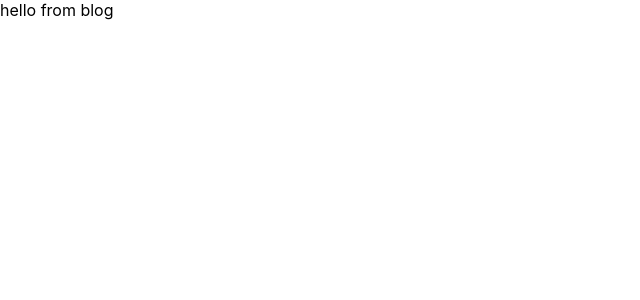
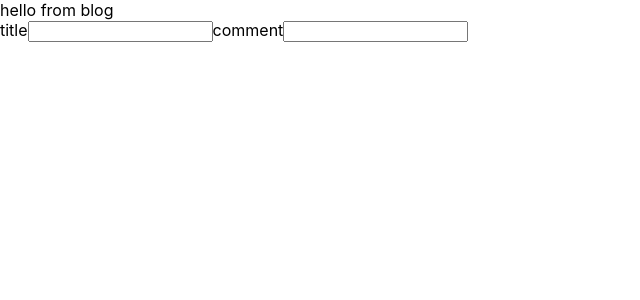
Before and after one commit to Michaelleojacob/blogapi-client, a Next.js app: page /blogs/1 in a window 1280 px wide. Shown: the top 300 px of the page, without its empty margins (0-640 px from the left). Built offline with nearby package versions, Linux system fonts and the light colour scheme; no server answers.

Commit message:
+dynamic blog and comments are now fetched in /pages/blogs/[id]/index.js.

```diff
--- /dev/null
+++ b/components/newCommentForm.js
@@ -0,0 +1,15 @@
+const SubmitComment = (id) => {
+  console.log(id);
+  return (
+    <>
+      <form>
+        <label>title</label>
+        <input></input>
+        <label>comment</label>
+        <input></input>
+      </form>
+    </>
+  );
+};
+
+export default SubmitComment;
--- a/pages/blogs/[id]/index.js
+++ b/pages/blogs/[id]/index.js
@@ -1,7 +1,36 @@
+import { useRouter } from 'next/router';
+import { useEffect, useState } from 'react';
+import SubmitComment from '../../../components/newCommentForm';
+
 const Blog = () => {
+  const [blog, setBlog] = useState(null);
+  const [comments, setComments] = useState(null);
+  const [loading, setLoading] = useState(false);
+  const [id, setId] = useState(null);
+
+  const router = useRouter();
+  const { query, isReady } = router;
+
+  const fetchBlog = async () => {
+    const { id } = query;
+    const rawData = await fetch(`http://localhost:3009/${id}`);
+    const data = await rawData.json();
+    setBlog(data[0]);
+    setComments(data[1]);
+  };
+
+  useEffect(() => {
+    if (isReady) {
+      setId(query);
+      fetchBlog();
+    }
+    // eslint-disable-next-line
+  }, [isReady]);
+
   return (
     <>
       <div>hello from blog</div>
+      {isReady ? <SubmitComment id={id} /> : ''}
     </>
   );
 };
--- a/pages/blogs/index.js
+++ b/pages/blogs/index.js
@@ -4,7 +4,6 @@ import { useState, useEffect } from 'react';
 
 const Blogs = () => {
   const [blogs, setBlogs] = useState(null);
-  // const [comments, setComments] = useState(null);
 
   const fetchBlogs = async () => {
     const rawData = await fetch('http://localhost:3009');
```
Also changed, not shown: components/blogCard.js (+8 -6 lines).
